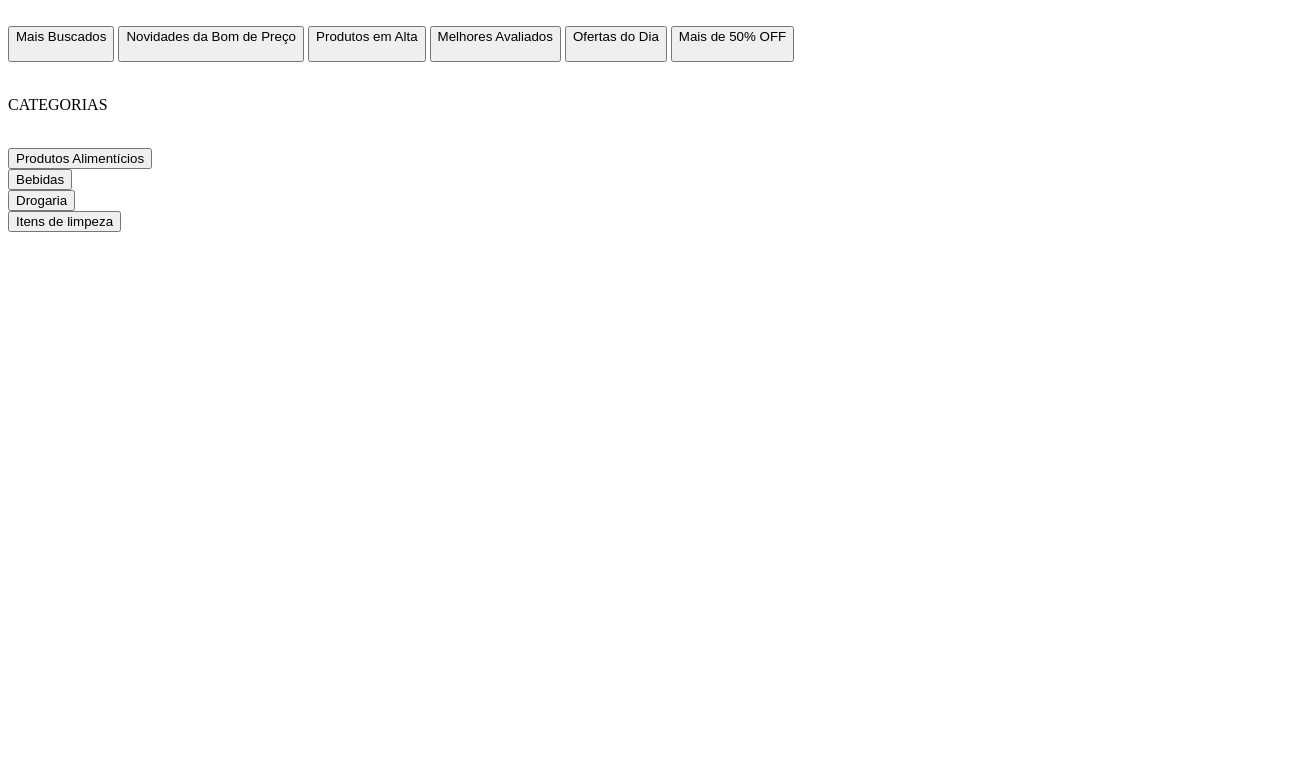
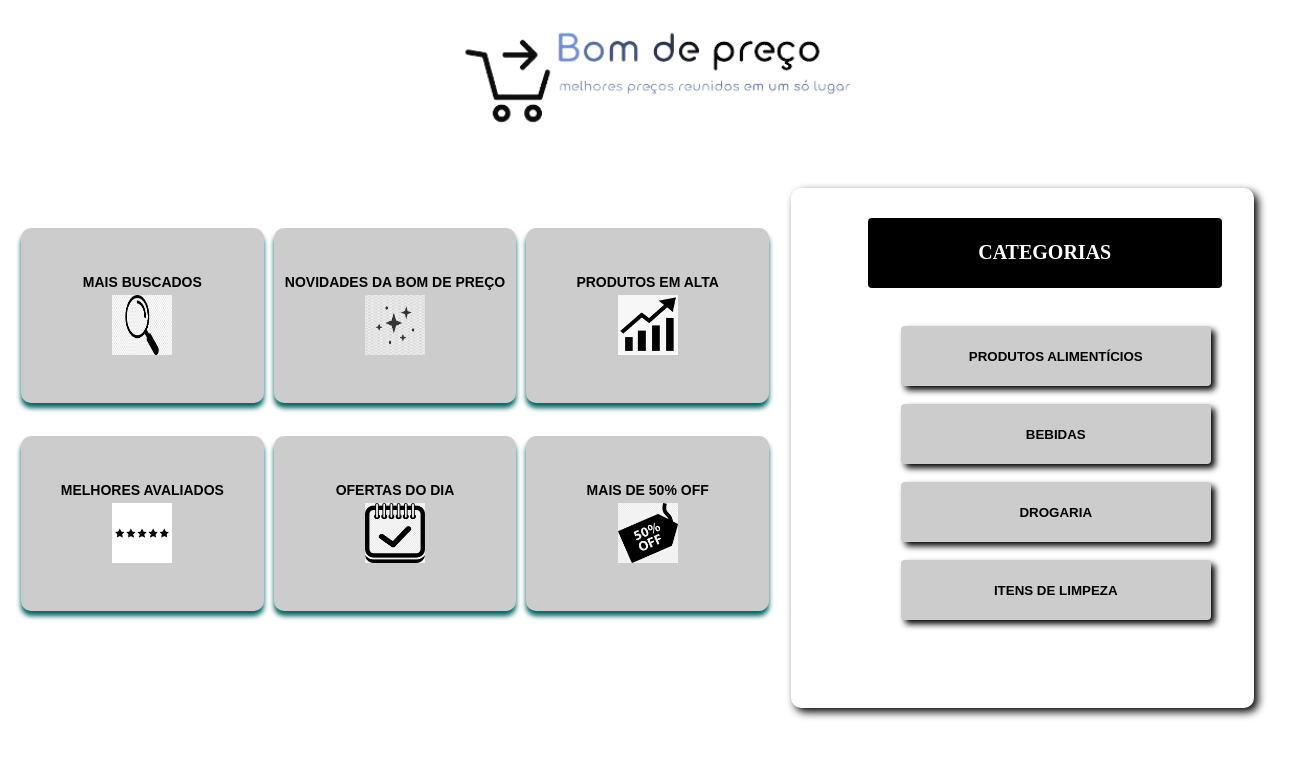
Before and after one commit to ICEI-PUC-Minas-PMV-ADS/pmv-ads-2022-2-e1-proj-web-t3-g3, a website: page templategrupo3/html/categoria.html in a window 1280 px wide. Shown: the whole page, 1302 px wide, since content can reach past the window. Drawn offline with Linux system fonts and the light colour scheme; the site is published under a folder, as on GitHub Pages, so addresses that start at the root find nothing.

Commit message:
Atualização de url.

```diff
--- a/templategrupo3/html/categoria.html
+++ b/templategrupo3/html/categoria.html
@@ -5,43 +5,43 @@
     <meta http-equiv="X-UA-Compatible" content="IE=edge" />
     <meta name="viewport" content="width=device-width, initial-scale=1.0" />
     <title>Categorias</title>
-    <link rel="stylesheet" href="/css/stylecat.css" />
+    <link rel="stylesheet" href="../css/stylecat.css" />
   </head>
 
   <body>
     <div class="topo">
       <img
         id="logo"
-        src="/assets/img/logo_site.png"
+        src="../assets/img/logo_site.png"
         alt=""
-        onclick="location.href='/index.html'"
+        onclick="location.href='../index.html'"
       />
     </div>
 
     <div class="conteudo">
       <button href="#" id="itensconteudo">
         Mais Buscados <br />
-        <img class="imagem" src="/assets/img/lupa.png" alt="" />
+        <img class="imagem" src="../assets/img/lupa.png" alt="" />
       </button>
       <button href="#" id="itensconteudo">
         Novidades da Bom de Preço <br />
-        <img class="imagem" src="/assets/img/novo.png" alt="" />
+        <img class="imagem" src="../assets/img/novo.png" alt="" />
       </button>
       <button href="#" id="itensconteudo">
         Produtos em Alta <br />
-        <img class="imagem" src="/assets/img/alta.png" alt="" />
+        <img class="imagem" src="../assets/img/alta.png" alt="" />
       </button>
       <button href="#" id="itensconteudo">
         Melhores Avaliados <br />
-        <img class="imagem" src="/assets/img/estrelas.png" alt="" />
+        <img class="imagem" src="../assets/img/estrelas.png" alt="" />
       </button>
       <button href="#" id="itensconteudo">
         Ofertas do Dia <br />
-        <img class="imagem" src="/assets/img/dia.png" alt="" />
+        <img class="imagem" src="../assets/img/dia.png" alt="" />
       </button>
       <button href="#" id="itensconteudo">
         Mais de 50% OFF <br />
-        <img class="imagem" src="/assets/img/desconto.png" alt="" />
+        <img class="imagem" src="../assets/img/desconto.png" alt="" />
       </button>
     </div>
 
```
